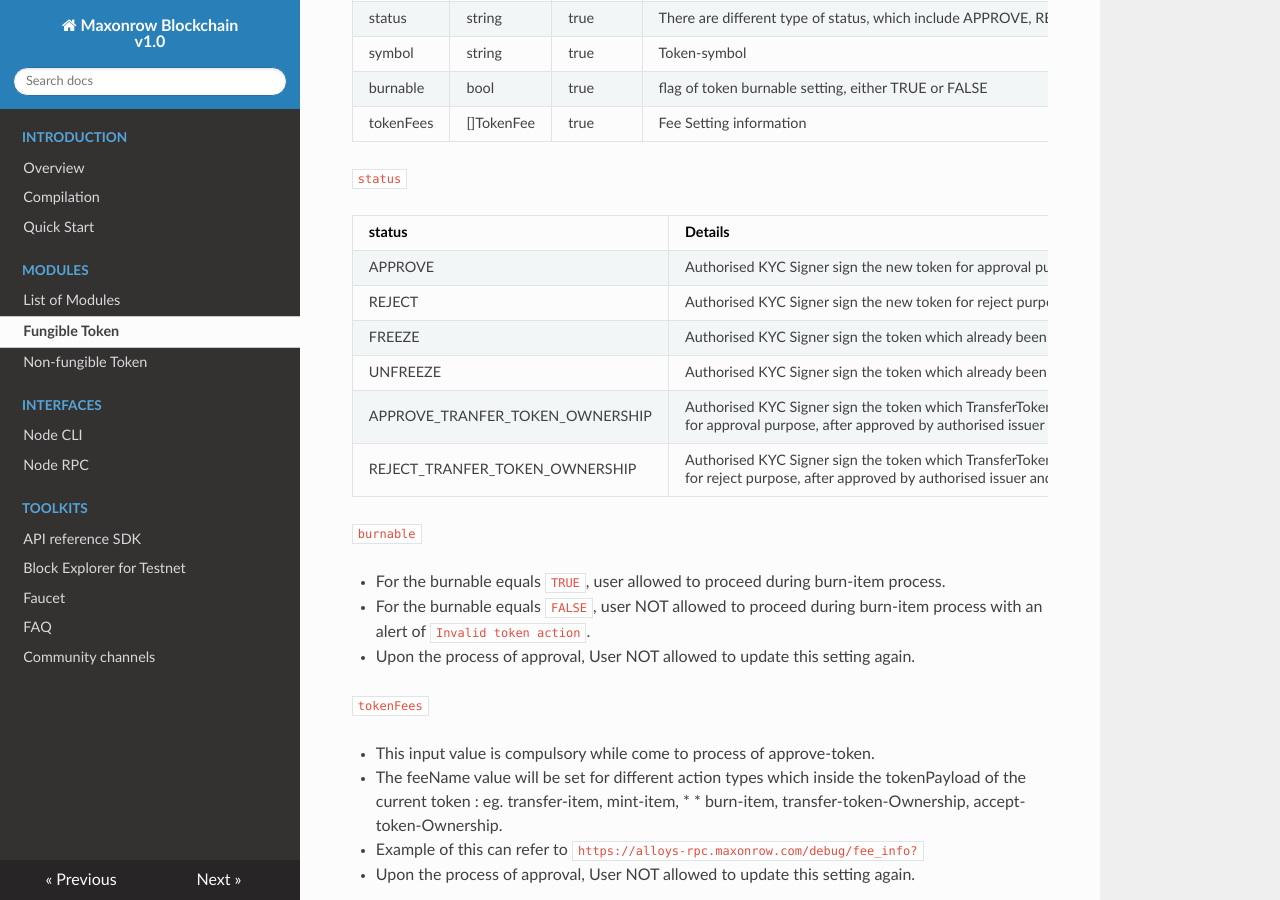
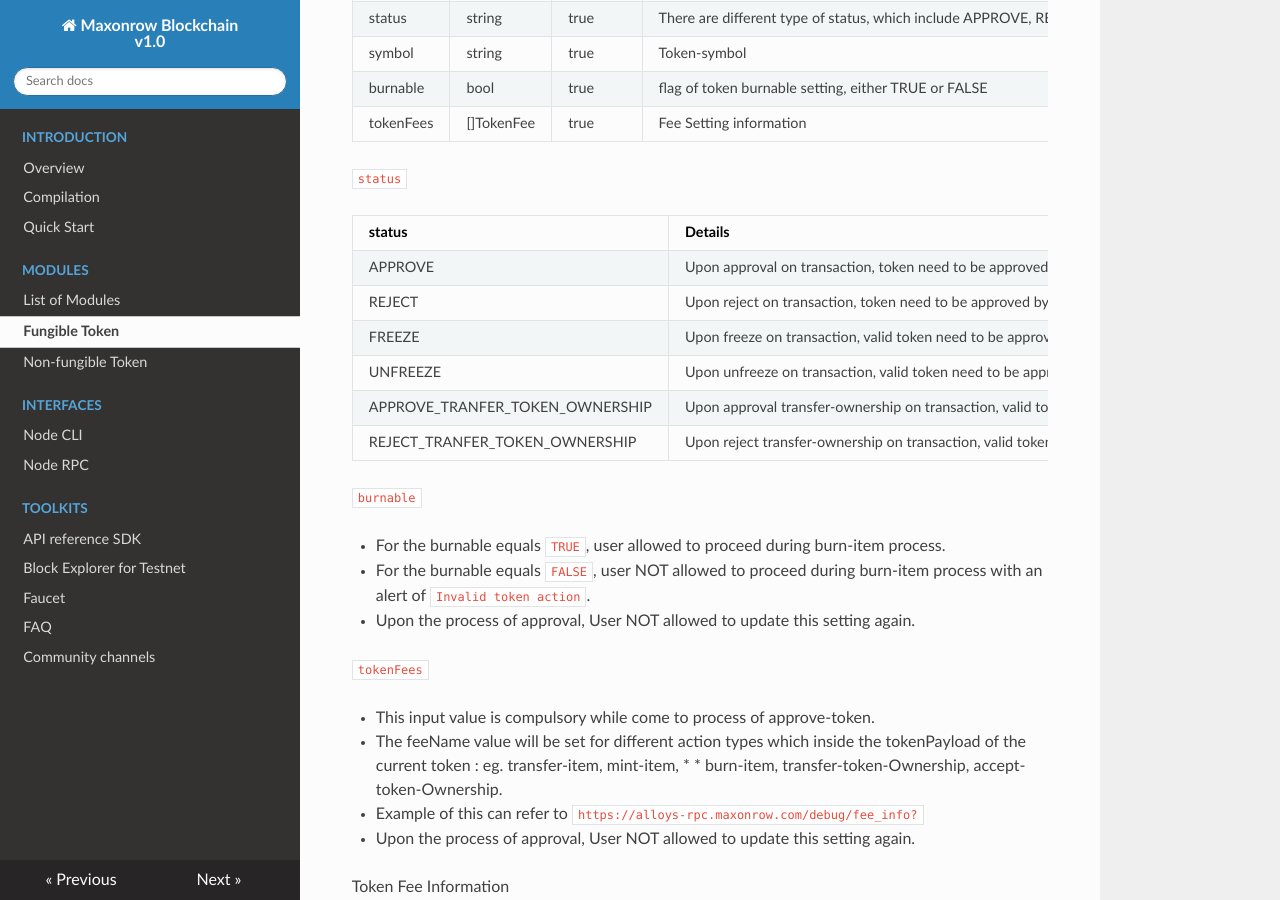
Before and after one commit to maxonrow/docs, an MkDocs documentation site: the page built from docs/modules/fungible/fungible.md, in a window 1280 px wide and 900 px high, scrolled down 5023 px. Built offline with MkDocs 1.6.1, drawn with Linux system fonts in a browser that asks for light colours; nearby versions of some CDN libraries.

```diff
--- a/docs/modules/fungible/fungible.md
+++ b/docs/modules/fungible/fungible.md
@@ -248,12 +248,12 @@ Token Data Information
 
 | status | Details                 |
 | -------- | --------------------------- |
-| APPROVE  | Authorised KYC Signer sign the new token for approval purpose after approved by authorised issuer and provider parties, together with the valid Fee setting scheme. Token which already been approved is not allowed to do re-submit.| |
-| REJECT  | Authorised KYC Signer sign the new token for reject purpose after approved by authorised issuer and provider parties, together with the valid Fee setting scheme. Token which already been rejected is not allowed to do re-submit.| |
-| FREEZE  | Authorised KYC Signer sign the token which already been approved for freeze purpose after approved by authorised issuer and provider parties. Token which already been frozen is not allowed to do re-submit.| |
-| UNFREEZE  | Authorised KYC Signer sign the token which already been approved and frozen for unfreeze purpose after approved by authorised issuer and provider parties. Token which already been unfreeze is not allowed to do re-submit.| |
-| APPROVE_TRANFER_TOKEN_OWNERSHIP  | Authorised KYC Signer sign the token which TransferTokenOwnership flag equals to `TRUE` for approval purpose, after approved by authorised issuer and provider parties. Token which already been approved for transfer token-ownership is not allowed to do re-submit.| |
-| REJECT_TRANFER_TOKEN_OWNERSHIP  | Authorised KYC Signer sign the token which TransferTokenOwnership flag equals to `TRUE` for reject purpose, after approved by authorised issuer and provider parties. Token which already been rejected for transfer token-ownership is not allowed to do re-submit.| |
+| APPROVE  | Upon approval on transaction, token need to be approved by issuer, provider, middleware. Once approved, token is not allowed to do re-submit.| |
+| REJECT  | Upon reject on transaction, token need to be approved by issuer, provider, middleware. Once rejected, token is not allowed to do re-submit.| |
+| FREEZE  | Upon freeze on transaction, valid token need to be approved by issuer, provider, middleware. Once frozen, token is not allowed to do re-submit.| |
+| UNFREEZE  | Upon unfreeze on transaction, valid token need to be approved by issuer, provider, middleware. Once unfreeze, token is not allowed to do re-submit.| |
+| APPROVE_TRANFER_TOKEN_OWNERSHIP  | Upon approval transfer-ownership on transaction, valid token need to be approved by issuer, provider, middleware. Once approved for transfer token-ownership, token is not allowed to do re-submit.| |
+| REJECT_TRANFER_TOKEN_OWNERSHIP  | Upon reject transfer-ownership on transaction, valid token need to be approved by issuer, provider, middleware. Once rejected for transfer token-ownership, token is not allowed to do re-submit.| |
 
 
 `burnable`
```
Also changed, not shown: docs/modules/nonfungible/nonfungible.md (+6 -6 lines).
